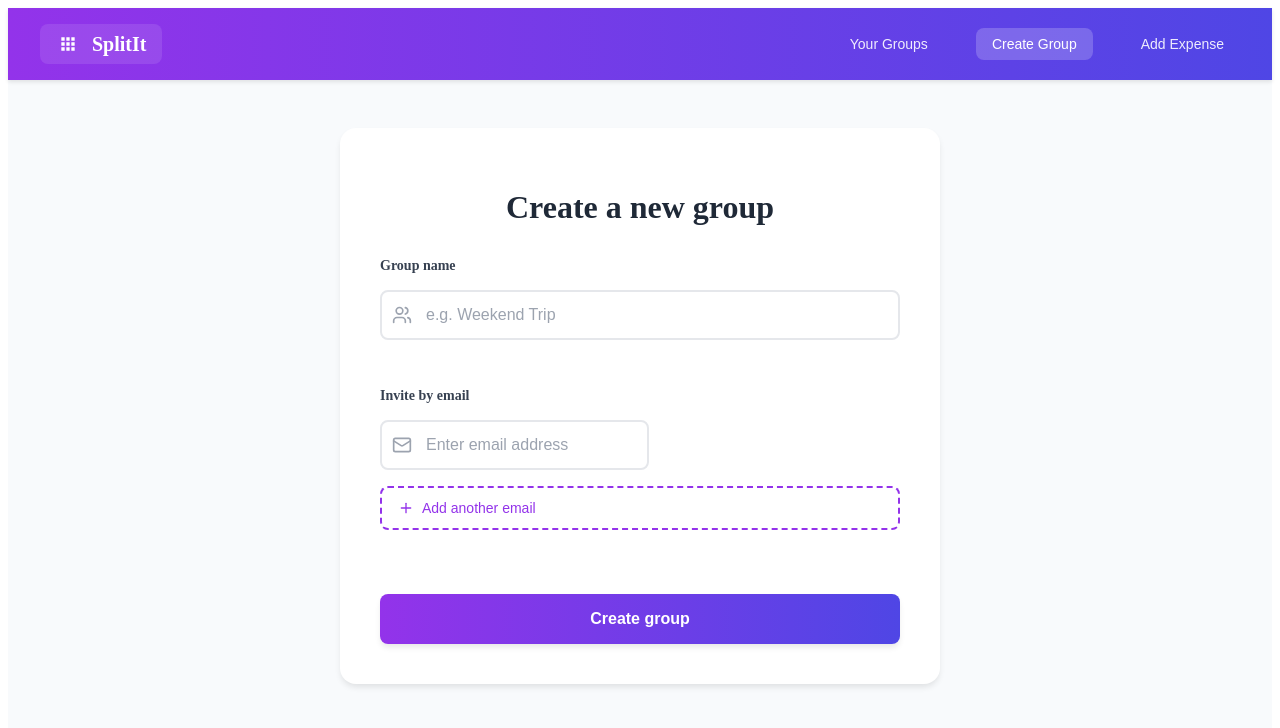
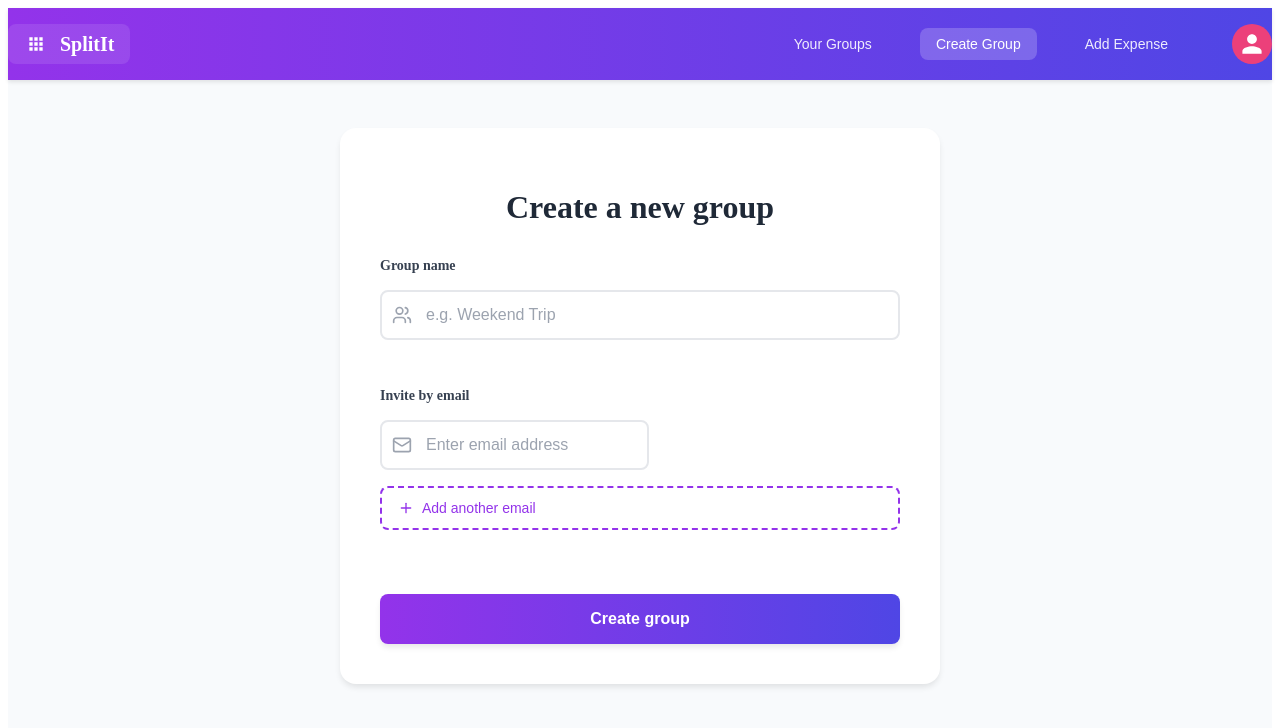
Before and after one commit to vihantandon/SplitIt, a React (Vite) app in the folder frontend/splitit/: page /creategrp in a window 1280 px wide. Shown: the top 728 px of the page. Built offline with nearby package versions, Linux system fonts and the light colour scheme; no server answers.

Commit message:
Logout button

```diff
--- a/frontend/splitit/src/components/navbar.css
+++ b/frontend/splitit/src/components/navbar.css
@@ -4,8 +4,8 @@
   padding: 1rem;
 }
 
-.navbar-container {
-  max-width: 1200px;
+.navbarcontainer {
+  max-width: 1500px;
   margin: 0 auto;
   display: flex;
   align-items: center;
@@ -90,7 +90,7 @@
     gap: 0.25rem;
   }
 
-  .navbar-container {
+  .navbarcontainer {
     flex-direction: column;
     gap: 1rem;
   }
@@ -100,3 +100,63 @@
     font-size: 0.75rem;
   }
 }
+
+.navbar-user {
+  position: relative;
+  margin-left: 1rem;
+}
+
+.user-avatar-wrapper {
+  cursor: pointer;
+}
+
+.user-avatar {
+  width: 2.5rem;
+  height: 2.5rem;
+  border-radius: 9999px;
+  display: flex;
+  align-items: center;
+  justify-content: center;
+  font-weight: bold;
+  font-size: 1rem;
+  color: white;
+}
+
+.user-avatar.initials {
+  width: 40px;
+  height: 40px;
+  background-color: #ec407a;
+  color: white;
+  font-weight: bold;
+  font-size: 1rem;
+  display: flex;
+  align-items: center;
+  justify-content: center;
+  border-radius: 50%;
+}
+
+.dropdown-menu {
+  position: absolute;
+  top: 48px;
+  right: 0;
+  background-color: white;
+  border: 1px solid #e5e7eb;
+  box-shadow: 0 4px 8px rgba(0,0,0,0.1);
+  border-radius: 0.5rem;
+  z-index: 10;
+}
+
+.logout-button {
+  padding: 0.75rem 1.25rem;
+  width: 100%;
+  text-align: left;
+  background: none;
+  border: none;
+  color: #374151;
+  font-size: 0.9rem;
+  cursor: pointer;
+}
+
+.logout-button:hover {
+  background-color: #f3f4f6;
+}
--- a/frontend/splitit/src/components/navbar.jsx
+++ b/frontend/splitit/src/components/navbar.jsx
@@ -1,22 +1,41 @@
 import { useNavigate } from 'react-router-dom'
 import './navbar.css'
+import { useState, useEffect } from 'react'
 
 function Navbar({ activeItem = '' }) {
   const navigate = useNavigate()
+  const [isLoggedIn, setIsLoggedIn] = useState(false)
+  const [userEmail, setUserEmail] = useState('')
+  const [userImage, setUserImage] = useState('')
+  const [showDropdown, setShowDropdown] = useState(false)
 
+  useEffect(() => {
+    const loggedIn = localStorage.getItem('isLoggedIn') === 'true'
+    const email = localStorage.getItem('userEmail') || ''
+    const image = localStorage.getItem('userImage') || ''
+    setIsLoggedIn(loggedIn)
+    setUserEmail(email)
+    setUserImage(image)
+  }, [])
 
   function handleNavigation(path) {
-    const isLoggedIn = localStorage.getItem('isLoggedIn') === 'true';
     if (isLoggedIn) {
-      navigate(path);
+      navigate(path)
     } else {
-      navigate('/signin');
+      navigate('/signin')
     }
+  }
+
+  function handleLogout() {
+    localStorage.clear()
+    setIsLoggedIn(false)
+    setShowDropdown(false)
+    navigate('/')
   }
 
   return (
     <header className="navbar">
-      <div className="navbar-container">
+      <div className="navbarcontainer">
         {/* Logo */}
         <div className="navbar-logo">
           <div className="navbar-logo-icon">
@@ -27,11 +46,12 @@ function Navbar({ activeItem = '' }) {
           <span className="navbar-logo-text">SplitIt</span>
         </div>
 
-        {/* Navigation Links */}
+        {/* Right side with nav + user */}
+        <div className="navbar-right">
           <div className="navbar-nav">
             <button
               className={`nav-button ${activeItem === 'groups' ? 'active' : ''}`}
-            onClick={() => handleNavigation('/signin')}
+              onClick={() => handleNavigation('/yourgroups')}
             >
               Your Groups
             </button>
@@ -47,6 +67,42 @@ function Navbar({ activeItem = '' }) {
             >
               Add Expense
             </button>
+
+
+            {/* Avatar and Logout */}
+          <div className="navbar-user">
+            <div
+              className="user-avatar-wrapper"
+              onClick={() => isLoggedIn && setShowDropdown(!showDropdown)}
+            >
+              {isLoggedIn ? (
+                userImage ? (
+                  <img src={userImage} alt="User" className="user-avatar" />
+                ) : (
+                  <div className="user-avatar initials">
+                      {(localStorage.getItem('firstName')?.[0] || userEmail?.[0])?.toUpperCase()}
+                </div>
+                )
+              ) : (
+                <div className="user-avatar initials">
+                  <svg viewBox="0 0 24 24" fill="#fff" width="24" height="24">
+                    <path d="M12 12c2.7 0 4.9-2.2 4.9-4.9S14.7 2.2 12 2.2 7.1 4.4 7.1 7.1 9.3 12 12 12zm0 2.2c-3.2 0-9.6 1.6-9.6 4.8v2.7h19.2v-2.7c0-3.2-6.4-4.8-9.6-4.8z" />
+                  </svg>
+                </div>
+              )}
+            </div>
+
+            {isLoggedIn && showDropdown && (
+              <div className="dropdown-menu">
+                <button className="logout-button" onClick={handleLogout}>
+                  Logout
+                </button>
+              </div>
+            )}
+
+          </div>
+
+        </div>
         </div>
       </div>
     </header>
--- a/frontend/splitit/src/components/signin.jsx
+++ b/frontend/splitit/src/components/signin.jsx
@@ -29,8 +29,13 @@ function signin() {
     try{
       const res = await axios.post('http://localhost:3000/api/signin', formData);
       console.log(res.data);
-      // alert('Login successful');
+
       localStorage.setItem('isLoggedIn', true);
+      localStorage.setItem('userEmail', res.data.user.email || '');
+      // localStorage.setItem('userImage', res.data.user.image || '');
+      localStorage.setItem('firstName', res.data.user.firstName || '');
+      localStorage.setItem('lastName', res.data.user.lastName || '');
+
       navigate('/addexpense');
     } catch(err){
       console.error('SignUp failed: ',err);
@@ -39,18 +44,24 @@ function signin() {
   }
 
   const handleGoogleSuccess = async (credentialResponse) => {
-    try{
-      const res = await axios.post('http://localhost:3000/api/google-signin', {
-        token: credentialResponse.credential
-      });
-      console.log(res.data);
-      localStorage.setItem('isLoggedIn', true);
-      navigate('/addexpense');
-    } catch(err){
-      console.error('Google SignIn failed: ',err);
-      alert('Google SignIn failed')
-    }
+  try {
+    const res = await axios.post('http://localhost:3000/api/google-signin', {
+      token: credentialResponse.credential
+    });
+
+    localStorage.setItem('isLoggedIn', 'true');
+    localStorage.setItem('userEmail', res.data.user.email || '');
+    localStorage.setItem('firstName', res.data.user.firstName || '');
+    localStorage.setItem('lastName', res.data.user.lastName || '');
+    // localStorage.setItem('userImage', res.data.user.image || '');
+
+    navigate('/addexpense');
+  } catch (err) {
+    console.error('Google SignIn failed: ', err);
+    alert('Google SignIn failed');
   }
+};
+
 
   return (
     <div className="signin-container">
```
Also changed, not shown: 1 other file (tests, documents, lock files or other folders). Lines whose indentation alone changed are shown as unchanged.
